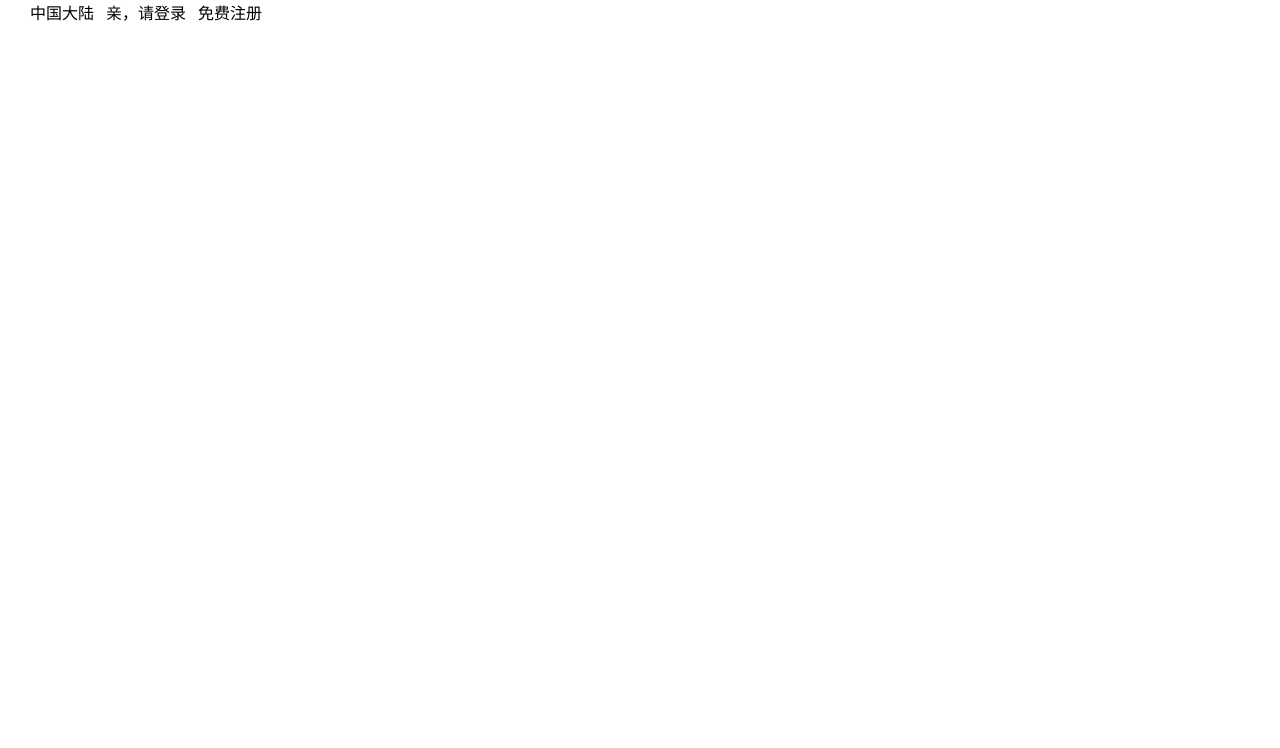
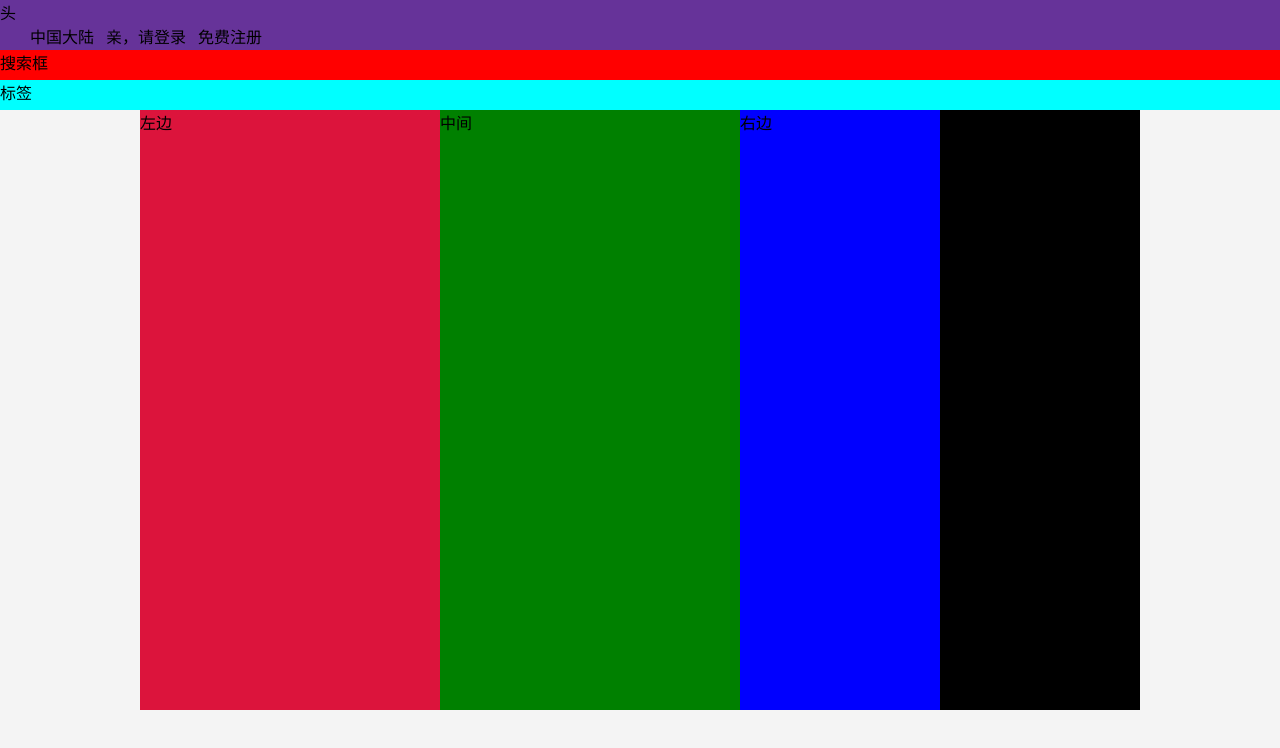
Before and after one commit to fds520/htmlCssJsDemo, a website: page src/taobao/html/demo.html in a window 1280 px wide. Drawn offline with Linux system fonts and the light colour scheme.

Commit message:
基本布局

```diff
--- a/src/taobao/css/demo.css
+++ b/src/taobao/css/demo.css
@@ -10,3 +10,52 @@ li{
     margin-right: 12px;
     float: left;
 }
+html,body{
+    width: 100%;
+    height: 100%;
+    background-color: #f4f4f4;
+    /*overflow-x: hidden;*/
+}
+.demo{
+    width: 100%;
+    height: 100%;
+}
+.header{
+    width: 100%;
+    height: 50px;
+    background-color: rebeccapurple;
+}
+.header2{
+    width: 100%;
+    height: 30px;
+    background-color: red;
+}
+.tab{
+    width: 100%;
+    height: 30px;
+    background-color: aqua;
+}
+.content{
+    margin: 0 auto;
+    width: 1000px;
+    height: 600px;
+    background-color: black;
+}
+.content .content-left{
+    width: 300px;
+    height: 600px;
+    background-color: crimson;
+    float: left;
+}
+.content .content-middle{
+    width: 300px;
+    height: 600px;
+    background-color: green;
+    float: left;
+}
+.content .content-right{
+    width: 200px;
+    height: 600px;
+    background-color: blue;
+    float: left;
+}
--- a/src/taobao/html/demo.html
+++ b/src/taobao/html/demo.html
@@ -7,11 +7,32 @@
     <link rel="stylesheet" type="text/css" href="../css/demo.css">
 </head>
 <body>
-<ul>
-    <li>中国大陆</li>
-    <li>亲，请登录</li>
-    <li>免费注册</li>
-</ul>
-
+<div class="demo">
+    <div class="header">
+        头
+        <ul>
+            <li>中国大陆</li>
+            <li>亲，请登录</li>
+            <li>免费注册</li>
+        </ul>
+    </div>
+    <div class="header2">
+        搜索框
+    </div>
+    <div class="tab">
+        标签
+    </div>
+    <div class="content">
+        <div class="content-left">
+            左边
+        </div>
+        <div class="content-middle">
+            中间
+        </div>
+        <div class="content-right">
+            右边
+        </div>
+    </div>
+</div>
 </body>
 </html>
```
